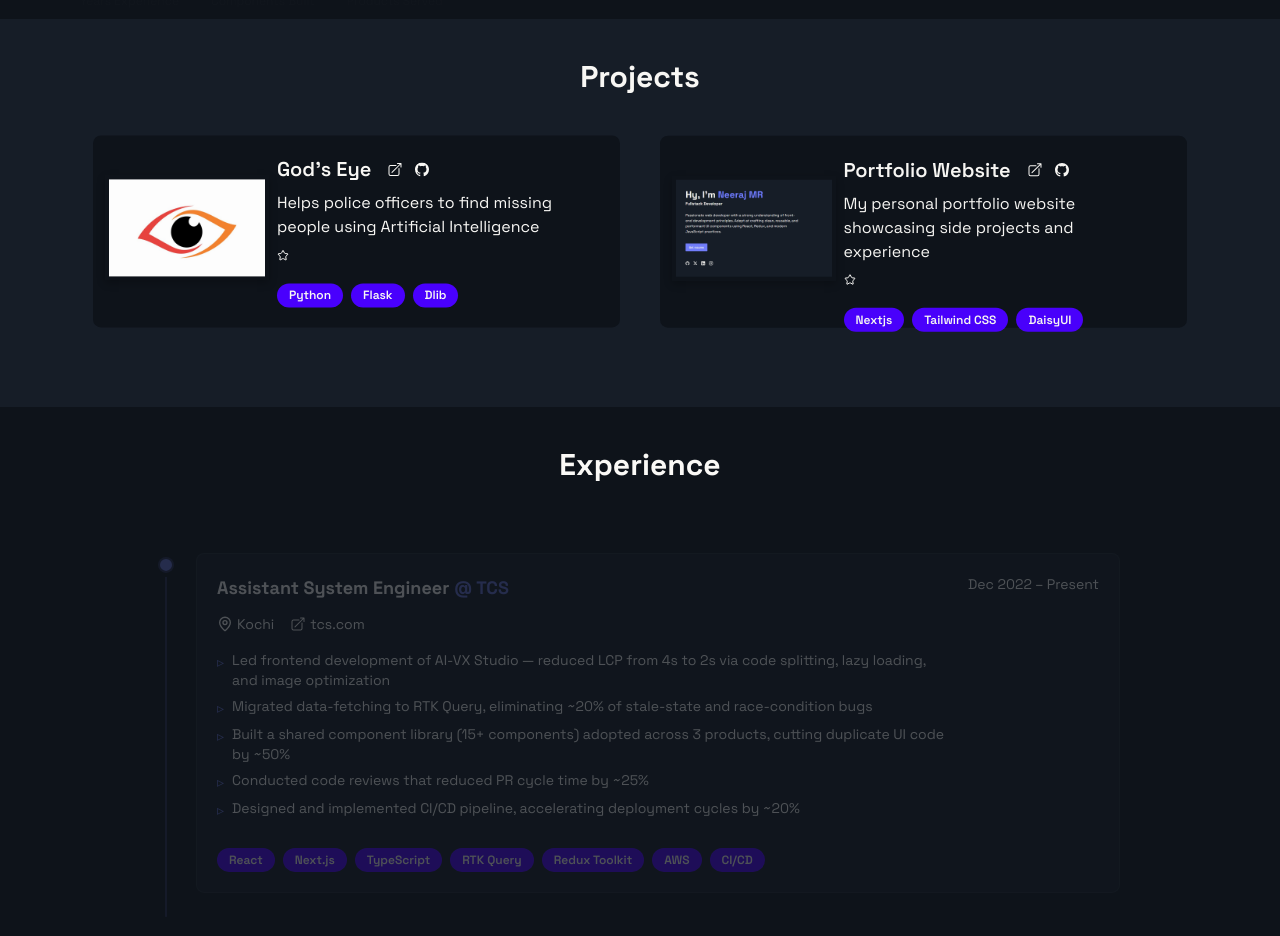
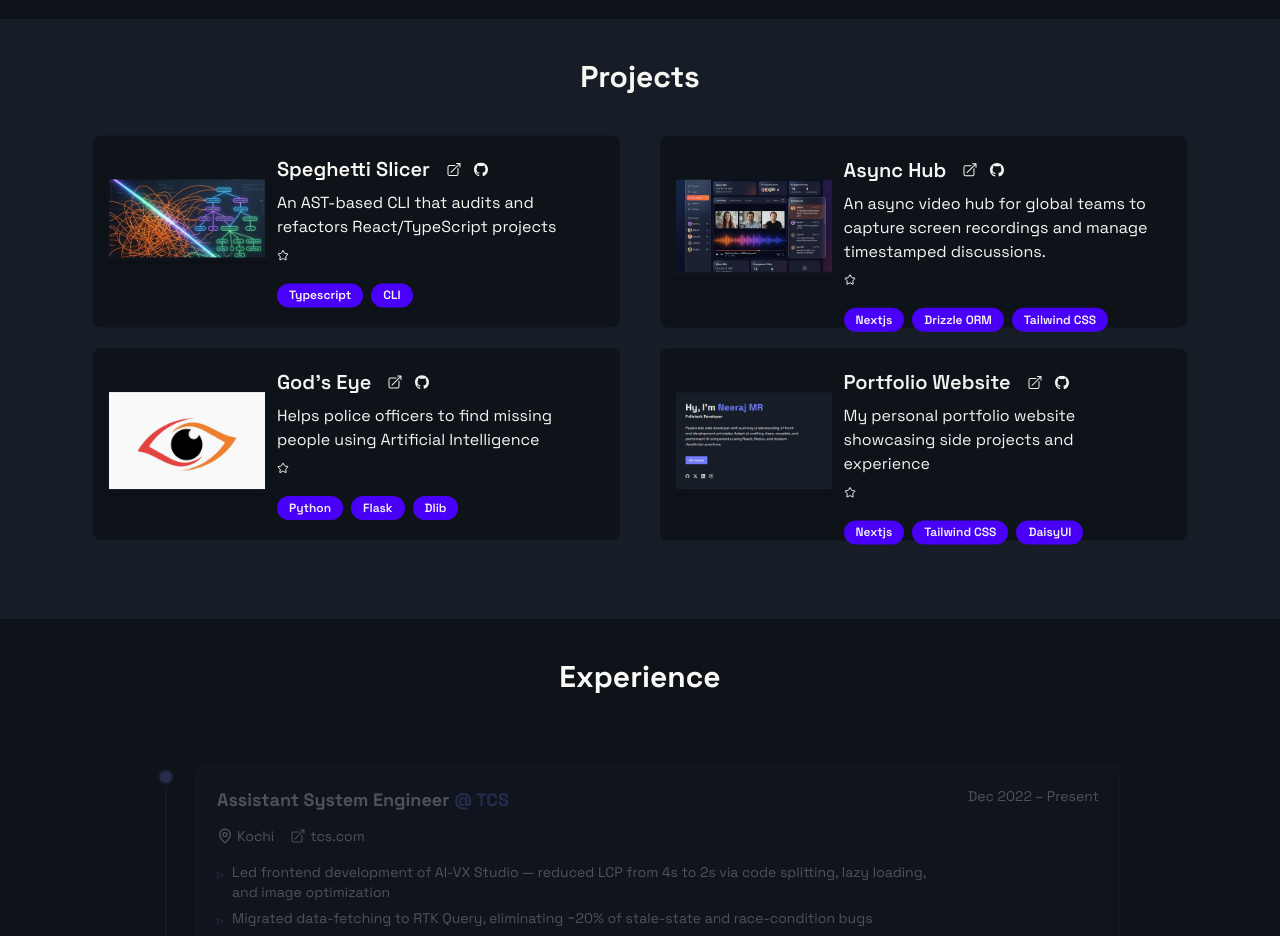
Before and after one commit to neerajram30/porfolio-website, a Next.js app: page / in a window 1280 px wide. Shown: the part 1420-2356 px from the top of the page. Built offline with nearby package versions, Linux system fonts and the light colour scheme; no server answers.

Commit message:
feat: implement Projects component with dynamic GitHub star fetching and added project assets

```diff
--- a/src/components/Project/Projects.tsx
+++ b/src/components/Project/Projects.tsx
@@ -36,6 +36,28 @@
   }, [inView]);
 
   const projects = [
+     {
+      title: "Speghetti Slicer",
+      github: "https://github.com/neerajram30/spaghetti-slicer",
+      technologies: ["Typescript", "CLI"],
+      description:
+        "An AST-based CLI that audits and refactors React/TypeScript projects",
+      owner: "neerajram30",
+      repo: "spaghetti-slicer",
+      image: "/spaghetti_slicer.png",
+      link: "https://www.npmjs.com/package/spaghetti-slicer",
+    },
+    {
+      title: "Async Hub",
+      github: "https://github.com/neerajram30/async-hub",
+      technologies: ["Nextjs", "Drizzle ORM", "Tailwind CSS"],
+      description:
+        "An async video hub for global teams to capture screen recordings and manage timestamped discussions.",
+      owner: "neerajram30",
+      repo: "async-hub",
+      image: "/async_hub.png",
+      link: "https://github.com/neerajram30/async-hub",
+    },
     {
       title: "God's Eye",
       github: "https://github.com/neerajram30/God-s-Eye",
@@ -58,6 +80,7 @@
       image: "/portfolio.png",
       link: "https://neerajram.netlify.app/",
     },
+
   ];
 
   useEffect(() => {
```
Also changed, not shown: public/async_hub.png (added), public/spaghetti_slicer.png (added).
